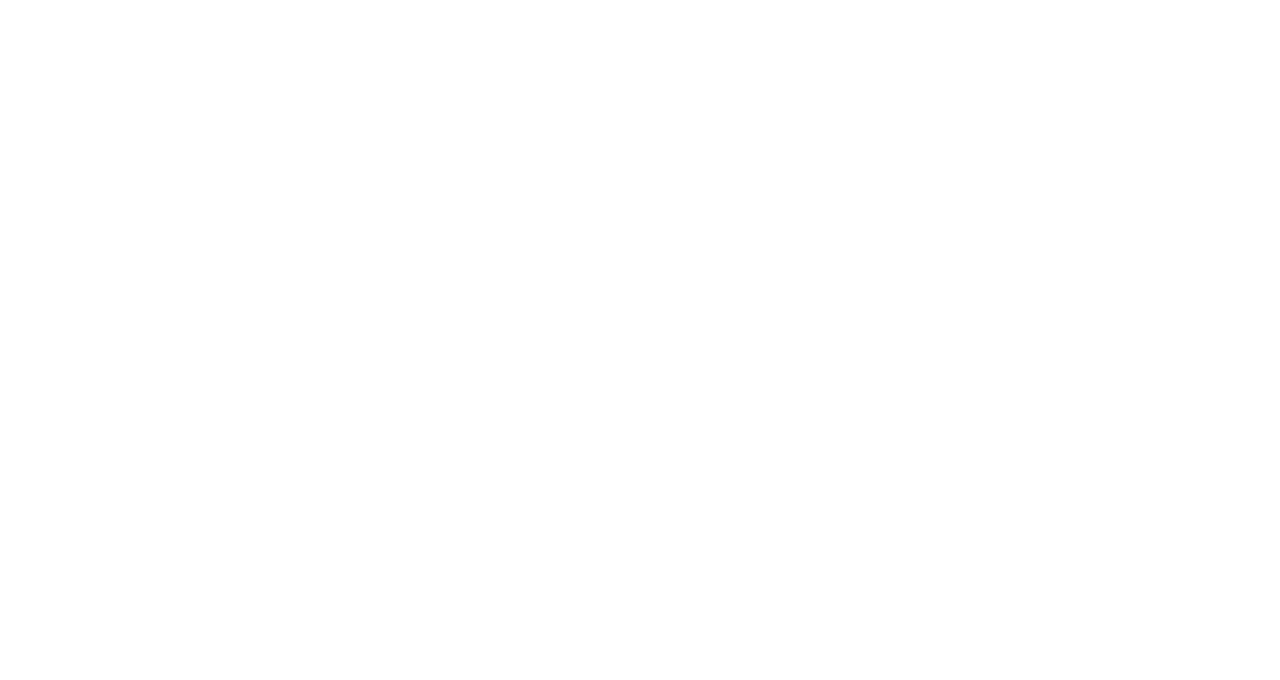
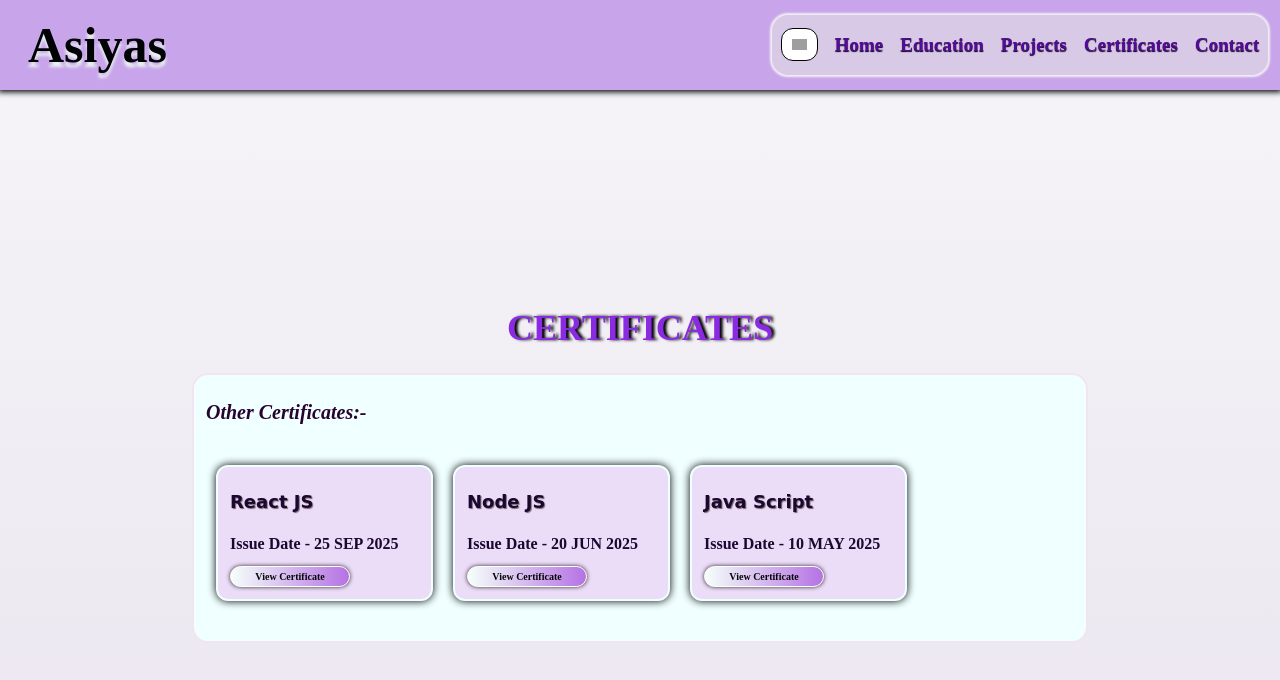
Before and after one commit to muhammed-asiyas/myPortfolio, a React (Create React App) app: page /certificates in a window 1280 px wide. Shown: the top 680 px of the page. Built offline with nearby package versions, Linux system fonts and the light colour scheme; grey boxes are pictures that could not be loaded.

Commit message:
commit messge

```diff
--- a/src/App.js
+++ b/src/App.js
@@ -2,6 +2,7 @@
 import { Route, Switch } from "react-router-dom";
 import Home from "./components/Home";
 import MoreProjects from "./components/MoreProjects";
+import MoreCertificates from "./components/MoreCertificates";
 import ThemeContext from "./context/ThemeContext";
 import "./App.css";
 
@@ -27,6 +28,7 @@
         <Switch>
           <Route exact path="/" component={Home} />
           <Route exact path="/projects" component={MoreProjects} />
+          <Route exact path="/certificates" component={MoreCertificates} />
         </Switch>
       </ThemeContext.Provider>
     );
--- a/src/components/Header/index.css
+++ b/src/components/Header/index.css
@@ -148,7 +148,7 @@
 .navbar-container-menu-sm {
     display: flex;
     flex-direction: column;
-    height: 240px;
+    height: 265px;
     width: 100%;
     border: 1px solid black;
     box-shadow: 1px 1px 10px 3px black;
--- a/src/components/Header/index.js
+++ b/src/components/Header/index.js
@@ -23,6 +23,11 @@
   },
   {
     id: 4,
+    item: "Certificates",
+    link: "/certificates",
+  },
+  {
+    id: 5,
     item: "Contact",
     link: "/contacts",
   },
--- a/src/components/Home/index.css
+++ b/src/components/Home/index.css
@@ -460,7 +460,7 @@
 
 .dark-certificate-item-container {
   display: flex;
-  flex-direction: column;
+  flex-direction: row;
   align-items: center;
   justify-content: space-evenly;
   width: 80%;
--- a/src/components/Home/index.js
+++ b/src/components/Home/index.js
@@ -268,7 +268,7 @@
                   />
                 ))}
               </ul>
-              <Link to="/projects">
+              <Link to="/certificates">
                 <button
                   type="button"
                   className={`more-project-button ${ProjectButtonBackground}`}
--- /dev/null
+++ b/src/components/MoreCertificates/CertificateItem/index.js
@@ -0,0 +1,41 @@
+import "./index.css";
+import ThemeContext from "../../../context/ThemeContext";
+
+const CertificateItem = (props) => {
+  const { certificateItem } = props;
+  const { name, issueDate, link } = certificateItem;
+  return (
+    <ThemeContext.Consumer>
+      {(value) => {
+        const { isDark } = value;
+        const CertificateItemStyle = isDark
+          ? "dark-certificate-item-box"
+          : "color-certificate-item-box";
+        const NameStyle = isDark
+          ? "dark-certificate-name"
+          : "color-certificate-name";
+        const DateStyle = isDark
+          ? "dark-certificate-date"
+          : "color-certificate-date";
+        const CertificateButton = isDark
+          ? "dark-view-certificate"
+          : "color-view-certificate";
+        return (
+          <li className={`${CertificateItemStyle}`}>
+            <h1 className={`certificate-item-name ${NameStyle}`}>{name}</h1>
+            <h1
+              className={`issue-date ${DateStyle}`}
+            >{`Issue Date - ${issueDate}`}</h1>
+            <a href={link}>
+              <button type="button" className={`${CertificateButton}`}>
+                View Certificate
+              </button>
+            </a>
+          </li>
+        );
+      }}
+    </ThemeContext.Consumer>
+  );
+};
+
+export default CertificateItem;
--- /dev/null
+++ b/src/components/MoreCertificates/index.css
@@ -0,0 +1,50 @@
+.more-certificate-container {
+  display: flex;
+  flex-direction: column;
+  min-height: 100vh;
+  align-items: center;
+  justify-content: center;
+  width: 100%;
+}
+
+.other-certificates-container {
+  display: flex;
+  flex-direction: column;
+  width: 70%;
+  border-radius: 10px;
+  padding: 12px;
+}
+
+.other-certificate-name {
+    font-size: 20px;
+    font-weight: 600;
+    font-style: italic;
+}
+.dark-other-certificate-name {
+    color: azure;
+}
+
+.color-other-certificate-name {
+    color: rgb(39, 3, 45);
+}
+
+.dark-other-certificates-container {
+  background-image: linear-gradient(to top, rgb(0, 0, 0), rgb(16, 2, 28));
+  border-radius: 16px;
+  box-shadow: 0px 0px 3px 0px rgb(204, 55, 250);
+}
+
+.color-other-certificates-container {
+  background-color: azure;
+  border-radius: 16px;
+  border: 2px solid rgb(241, 229, 241);
+}
+
+.other-certificates-sub-container {
+  display: flex;
+  align-items: center;
+  justify-content: start;
+  flex-wrap: wrap;
+  padding: 0px;
+  list-style-type: none;
+}
--- /dev/null
+++ b/src/components/MoreCertificates/index.js
@@ -0,0 +1,64 @@
+import "./index.css";
+import Header from "../Header";
+import CertificateItem from "./CertificateItem";
+import ThemeContext from "../../context/ThemeContext";
+
+const certificateList = [
+  {
+    id: 1,
+    name: "React JS",
+    issueDate: "25 SEP 2025",
+    link: "https://certificates.ccbp.in/intensive/react-js?id=SLUDQCATTR",
+  },
+  {
+    id: 2,
+    name: "Node JS",
+    issueDate: "20 JUN 2025",
+    link: "https://certificates.ccbp.in/intensive/node-js?id=JEEWWQXTRD",
+  },
+  {
+    id: 3,
+    name: "Java Script",
+    issueDate: "10 MAY 2025",
+    link: "https://certificates.ccbp.in/intensive/javascript-essentials?id=XCRERSSCVD",
+  },
+];
+
+const MoreCertificates = () => {
+  return (
+    <ThemeContext.Consumer>
+      {(value) => {
+        const { isDark } = value;
+        const CertificateContainerBackground = isDark
+          ? "dark-project-container"
+          : "color-project-container";
+        const OtherCertificateBoxBackground = isDark ? 'dark-other-certificates-container' : 'color-other-certificates-container'
+        const HeadColor = isDark ? "head-itemm" : "color-head-itemm";
+        const OtherCertificateName = isDark ? 'dark-other-certificate-name' : 'color-other-certificate-name'
+        return (
+          <>
+            <Header />
+            <div
+              className={`more-certificate-container ${CertificateContainerBackground}`}
+            >
+              <h1 className={`${HeadColor}`}>CERTIFICATES</h1>
+              <div className={`other-certificates-container ${OtherCertificateBoxBackground}`}>
+                <h1 className={`other-certificate-name ${OtherCertificateName}`}>Other Certificates:-</h1>
+                <ul className="other-certificates-sub-container">
+                  {certificateList.map((eachCertificate) => (
+                    <CertificateItem
+                      key={eachCertificate.id}
+                      certificateItem={eachCertificate}
+                    />
+                  ))}
+                </ul>
+              </div>
+            </div>
+          </>
+        );
+      }}
+    </ThemeContext.Consumer>
+  );
+};
+
+export default MoreCertificates;
```
Also changed, not shown: src/components/MoreCertificates/CertificateItem/index.css (added).
